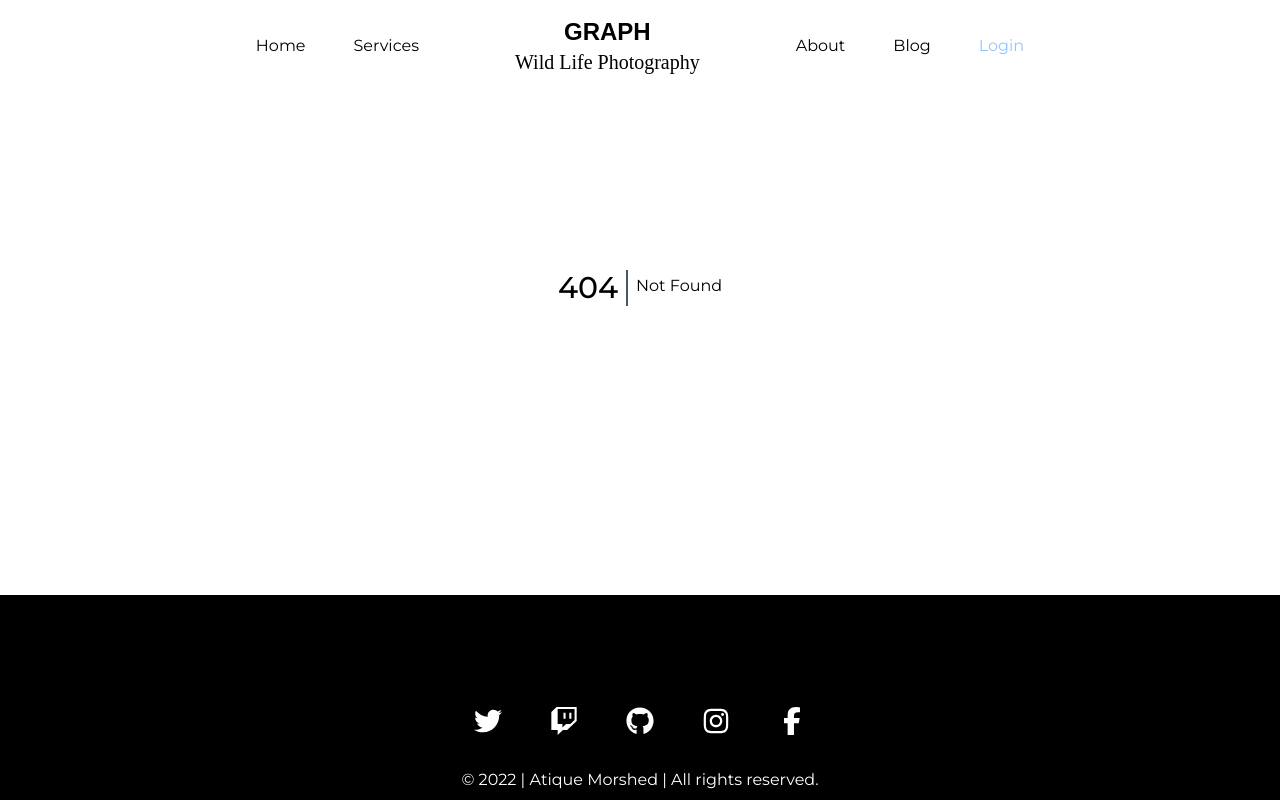
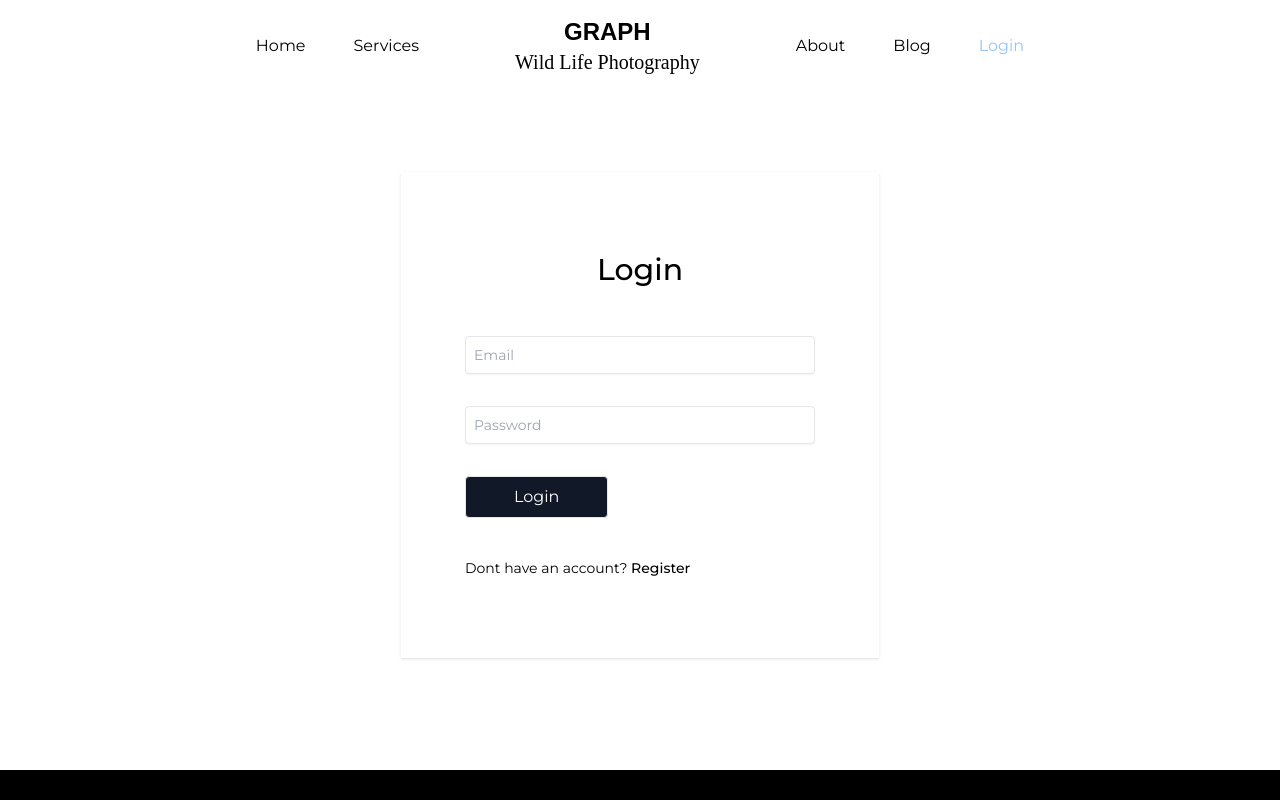
Before and after one commit to atiqueMorshed/GRAPH-wild-photography, a React (Create React App) app: page /login in a window 1280 px wide. Before the commit this address had no page. Shown: the top 800 px of the page. Built offline with nearby package versions, Linux system fonts and the light colour scheme; no server answers; a web font is replaced by a local one.

Commit message:
Login page

```diff
--- a/package.json
+++ b/package.json
@@ -14,6 +14,7 @@
     "firebase": "^9.6.11",
     "react": "^18.0.0",
     "react-dom": "^18.0.0",
+    "react-firebase-hooks": "^5.0.3",
     "react-router-dom": "^6.3.0",
     "react-scripts": "5.0.1",
     "swiper": "^8.1.1",
--- a/src/App.js
+++ b/src/App.js
@@ -2,7 +2,7 @@ import { Routes, Route } from 'react-router-dom';
 import About from './Pages/About/About';
 import Checkout from './Pages/Checkout/Checkout';
 import Home from './Pages/Home/Home/Home';
-import Services from './Pages/Home/Services/Services/Services';
+import Login from './Pages/Login/Login';
 import Footer from './Pages/Shared/Footer/Footer';
 import Header from './Pages/Shared/Header/Header/Header';
 import NotFound from './Pages/Shared/NotFound/NotFound';
@@ -15,6 +15,7 @@ const App = () => {
       <Routes>
         <Route path="/" element={<Home />} />
         <Route path="/about" element={<About />} />
+        <Route path="/login" element={<Login />} />
         <Route path="/checkout/:id" element={<Checkout />} />
         <Route path="*" element={<NotFound />} />
       </Routes>
--- a/src/Firebase/firebase.init.js
+++ b/src/Firebase/firebase.init.js
@@ -0,0 +1,17 @@
+import { initializeApp } from 'firebase/app';
+import { getAuth } from 'firebase/auth';
+
+const firebaseConfig = {
+  apiKey: process.env.REACT_APP_API_KEY,
+  authDomain: process.env.REACT_APP_AUTH_DOMAIN,
+  projectId: process.env.REACT_APP_PROJECT_ID,
+  storageBucket: process.env.REACT_APP_STORAGE_BUCKET,
+  messagingSenderId: process.env.REACT_APP_MESSAGING_SENDER_ID,
+  appId: process.env.REACT_APP_APP_ID,
+};
+
+const app = initializeApp(firebaseConfig);
+
+const auth = getAuth(app);
+
+export default auth;
--- /dev/null
+++ b/src/Pages/Login/Login.jsx
@@ -0,0 +1,134 @@
+import React, { useEffect, useRef, useState } from 'react';
+import { Link } from 'react-router-dom';
+
+import { useSignInWithEmailAndPassword } from 'react-firebase-hooks/auth';
+import auth from '../../Firebase/firebase.init';
+import FormError from '../Shared/FormError/FormError';
+
+const Login = () => {
+  const emailRef = useRef('');
+  const passwordRef = useRef('');
+
+  const [formError, setFormError] = useState({});
+  const [signInWithEmailAndPassword, user, loading, error] =
+    useSignInWithEmailAndPassword(auth);
+
+  let formErrorTimeout;
+
+  useEffect(() => {
+    return () => {
+      clearTimeout(formErrorTimeout);
+    };
+  }, [formErrorTimeout]);
+
+  const handleLoginWithEmailAndPassword = (e) => {
+    e.preventDefault();
+
+    clearTimeout(formErrorTimeout);
+    setFormError({});
+
+    const email = emailRef.current.value;
+    const password = passwordRef.current.value;
+
+    let hasError = false;
+
+    if (
+      !/^(([^<>()[\]\\.,;:\s@"]+(\.[^<>()[\]\\.,;:\s@"]+)*)|(".+"))@((\[[0-9]{1,3}\.[0-9]{1,3}\.[0-9]{1,3}\.[0-9]{1,3}\])|(([a-zA-Z\-0-9]+\.)+[a-zA-Z]{2,}))$/.test(
+        email
+      )
+    ) {
+      hasError = true;
+      setFormError((prev) => ({
+        ...prev,
+        emailInvalid: 'Please enter a valid email.',
+      }));
+      emailRef.current.value = '';
+    }
+
+    if (password?.length < 6 || password?.length > 20) {
+      hasError = true;
+      setFormError((prev) => ({
+        ...prev,
+        passwordLength: 'Password length must be between 6, 20',
+      }));
+      passwordRef.current.value = '';
+    }
+
+    if (!/(?=.*[A-Z])/.test(password)) {
+      hasError = true;
+      setFormError((prev) => ({
+        ...prev,
+        passwordUppercase: 'Must contain uppercase.',
+      }));
+      passwordRef.current.value = '';
+    }
+
+    if (!/(?=.*\d)/.test(password)) {
+      hasError = true;
+      setFormError((prev) => ({
+        ...prev,
+        passwordNumber: 'Must contain number.',
+      }));
+      passwordRef.current.value = '';
+    }
+
+    if (!hasError) {
+      signInWithEmailAndPassword(email, password);
+      console.log(user);
+    } else {
+      formErrorTimeout = setTimeout(() => setFormError({}), 5000);
+    }
+  };
+
+  return (
+    <div className="max-w-[600px] mx-auto flex justify-center my-20">
+      <form
+        className=" px-16 py-20 shadow"
+        onSubmit={handleLoginWithEmailAndPassword}
+      >
+        <h1 className="text-3xl font-medium pb-4 text-center mb-8">Login</h1>
+
+        <div className="mb-8">
+          <input
+            ref={emailRef}
+            type="email"
+            className="shadow-sm border text-sm rounded block  w-[250px] md:w-[350px] p-2"
+            placeholder="Email"
+            required
+          />
+          <FormError error={formError?.emailInvalid} />
+        </div>
+
+        <div className="mb-8">
+          <input
+            ref={passwordRef}
+            type="password"
+            className="shadow-sm border text-sm rounded block  w-[250px] md:w-[350px] p-2"
+            placeholder="Password"
+            required
+          />
+          <FormError error={formError?.passwordLength} />
+          <FormError error={formError?.passwordUppercase} />
+          <FormError error={formError?.passwordNumber} />
+        </div>
+
+        <button
+          type="submit"
+          className="border px-12 py-2 rounded bg-gray-900 hover:bg-gray-800 transition duration-350 text-white text-center mb-2"
+        >
+          Login
+        </button>
+        <FormError error={error?.message} />
+
+        <p className="text-sm mt-8">
+          Dont have an account?{' '}
+          <Link className="hover:underline font-medium" to="/register">
+            Register
+          </Link>
+        </p>
+      </form>
+    </div>
+  );
+};
+
+export default Login;
--- /dev/null
+++ b/src/Pages/Shared/FormError/FormError.jsx
@@ -0,0 +1,7 @@
+import React from 'react';
+
+const FormError = ({ error }) => {
+  return <p className="text-sm text-red-500 mt-1">{error}</p>;
+};
+
+export default FormError;
--- /dev/null
+++ b/src/Pages/Shared/LoadingSpinner/LoadingSpinner.jsx
@@ -0,0 +1,12 @@
+import React from 'react';
+import spinner from '../../../Spinner.svg';
+
+const LoadingSpinner = () => {
+  return (
+    <div className="flex justify-center items-center h-screen">
+      <img src={spinner} alt="" />
+    </div>
+  );
+};
+
+export default LoadingSpinner;
```
Also changed, not shown: src/Spinner.svg (added), 1 other file (tests, documents, lock files or other folders).
